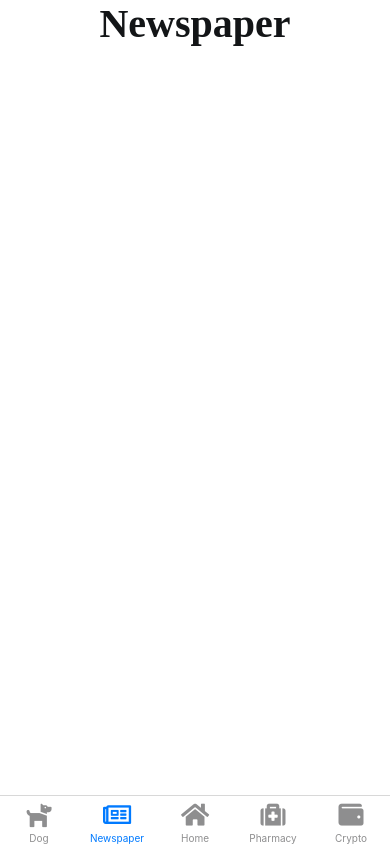
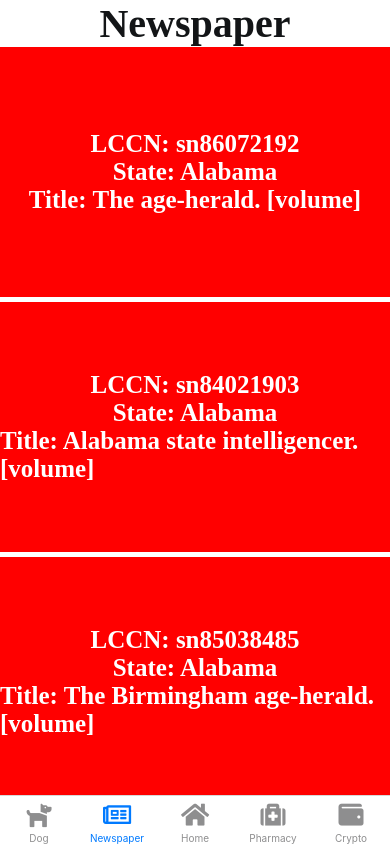
Before and after one commit to AlanAcevedo12/Volt-Examen, a React Native app: screen /Newspaper in a window 390 px wide. Built offline with nearby package versions, Linux system fonts and the light colour scheme; no server answers.

Commit message:
Feat: added a basic usage for the newspaper

```diff
--- a/Activities/Apis/Newspapers/Newspaper.jsx
+++ b/Activities/Apis/Newspapers/Newspaper.jsx
@@ -1,22 +1,45 @@
-import { Button, Image, Text, View } from "react-native";
+import { Button, Image, ScrollView, Text, View } from "react-native";
 import { styles } from "./NewspaperStyles";
 import { useEffect, useState } from "react";
 import axios from "axios";
+import NewspaperCard from "../../../components/NewspaperCard/NewspaperCard";
 
 export default function Newspaper({ navigation }) {
-    const API_URL = "https://dog.ceo/api/breeds/image/random";
-    const [imageURL, setImageURL] = useState();
+    const API_URL = "https://chroniclingamerica.loc.gov/newspapers.json";
+    const [data, setData] = useState([]);
     const [loading, setLoading] = useState(true);
+    const testData = {
+        "newspapers": [
+            {
+                "lccn": "sn86072192",
+                "url": "https://chroniclingamerica.loc.gov/lccn/sn86072192.json",
+                "state": "Alabama",
+                "title": "The age-herald. [volume]"
+            },
+            {
+                "lccn": "sn84021903",
+                "url": "https://chroniclingamerica.loc.gov/lccn/sn84021903.json",
+                "state": "Alabama",
+                "title": "Alabama state intelligencer. [volume]"
+            },
+            {
+                "lccn": "sn85038485",
+                "url": "https://chroniclingamerica.loc.gov/lccn/sn85038485.json",
+                "state": "Alabama",
+                "title": "The Birmingham age-herald. [volume]"
+            },
+        ]
+    }
 
     useEffect(() => {
-        fetchImage();
+        fetchData();
     }, [navigation]);
 
-    async function fetchImage() {
+    async function fetchData() {
         try {
             let { data } = await axios.get(API_URL);
             if (data.message) {
-                setImageURL(data.message);
+                setData(data.message);
                 setLoading(false);
             }
         } catch (e) {
@@ -25,25 +48,24 @@ export default function Newspaper({ navigation }) {
     }
 
     return (
-        <View style={styles.DogContainer}>
+        <View style={styles.NewspaperContainer}>
             <View style={styles.MainTitleContainers}>
                 <Text style={styles.MainTitle}>
                     Newspaper
                 </Text>
             </View>
-            {
-                !loading &&
-                <>
-                    <Image source={{ uri: imageURL }}
-                        style={{ height: "50%" }}
-                    />
-                    <Button
-                        title="Random Image"
-                        onPress={() =>
-                            fetchImage()
-                        } />
-                </>
-            }
+            <ScrollView style={styles.cardsContainer}>
+                {
+                    loading &&
+                    (
+                        testData.newspapers.map((value, k) => {
+                            return (
+                                <NewspaperCard data={value}/>
+                            )
+                        })
+                    )
+                }
+            </ScrollView>
         </View>
     )
 }
--- a/Activities/Apis/Newspapers/NewspaperStyles.js
+++ b/Activities/Apis/Newspapers/NewspaperStyles.js
@@ -1,7 +1,7 @@
 import { StyleSheet } from "react-native";
 
 const styles = StyleSheet.create({
-    DogContainer: {
+    NewspaperContainer: {
         backgroundColor: "white",
         width: "100%",
         height: "100%",
@@ -14,13 +14,17 @@ const styles = StyleSheet.create({
         alignItems: "center"
     },
     MainTitle: {
-        // backgroundColor: "green",
-        // height: "10%",
         fontSize: 40,
         fontFamily: "Montserrat-VariableFont_wght",
         fontWeight: "bold",
         color: "#131517"
-    }
+    },
+    cardsContainer: {
+        // backgroundColor: "blue",
+        width: "100%",
+        display: "flex",
+        flexDirection: "column",
+    },
 })
 
 export { styles };
--- /dev/null
+++ b/components/NewspaperCard/NewspaperCard.jsx
@@ -0,0 +1,19 @@
+import { Text, View } from "react-native";
+import { styles } from "./NewspaperCardStyles";
+
+export default function NewspaperCard({data}){
+    console.log(data)
+    return(
+        <View style={styles.cardContainer}>
+            <Text style={styles.newspaperTitle}>
+                LCCN: {data.lccn}
+            </Text>
+            <Text style={styles.newspaperTitle}>
+                State: {data.state}
+            </Text>
+            <Text style={styles.newspaperTitle}>
+                Title: {data.title}
+            </Text>
+        </View>
+    )
+}
--- /dev/null
+++ b/components/NewspaperCard/NewspaperCardStyles.js
@@ -0,0 +1,24 @@
+import { StyleSheet } from "react-native";
+
+const styles = StyleSheet.create({
+    cardContainer: {
+        width: "100%",
+        height: 250,
+        display: "flex",
+        flexDirection: "column",
+        marginBottom: 5,
+        backgroundColor: "red",
+        alignItems: "center",
+        justifyContent: "center",
+    },
+    newspaperTitle: {
+        // backgroundColor: "green",
+        // height: "10%",
+        fontSize: 25,
+        fontFamily: "Montserrat-VariableFont_wght",
+        fontWeight: "bold",
+        color: "white",
+    },
+})
+
+export { styles };
```
